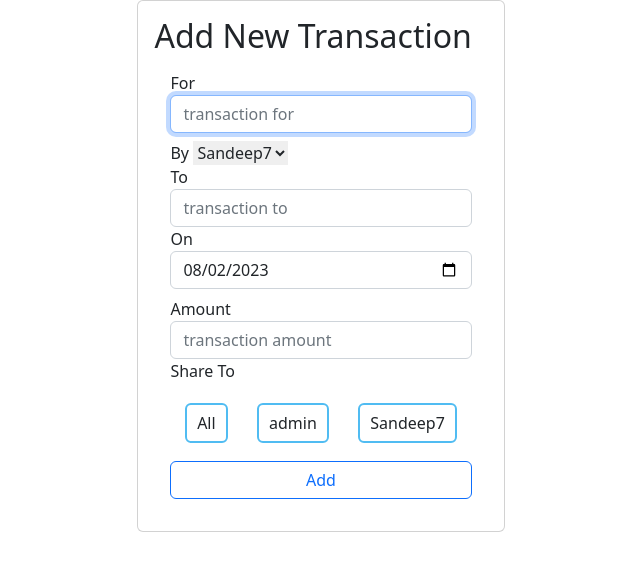
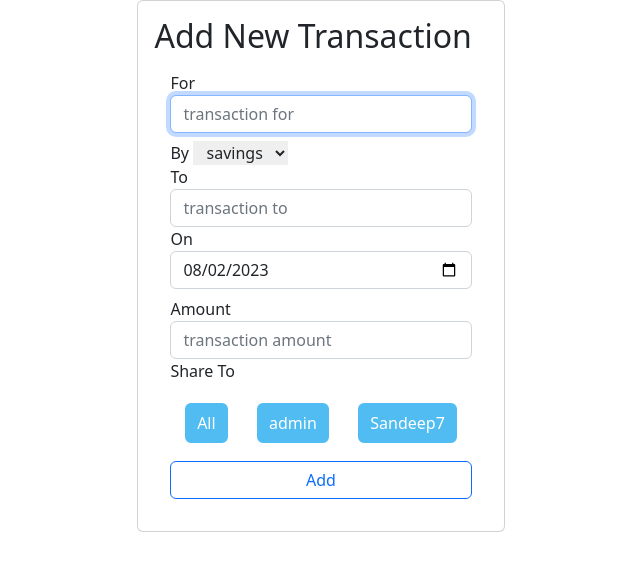
Before and after one commit to SandeepK1729/tm, a Django app: page /group/2/transactions/add in a window 1280 px wide. Shown: the part 62-633 px from the top of the page, without its empty margins (319-959 px from the left). Run offline with Django 4.2, Linux system fonts and the light colour scheme; a user stored in the database is signed in; data comes from the database, SQL or seed files in the repository; both versions use the stored data as it was after the commit; some libraries are stand-ins or nearby versions.

Commit message:
Fix issue #15, add saving bank option
This commit adds a new field to the group model, which is a boolean
field. This field is used to determine whether the group is a saving
bank or not. If the group is a saving bank, then the group will be
displayed in the nav bar. If not, then the group will not be displayed
in the nav bar.

This commit also adds a new migration file, which is used to add the
new field to the group model.

```diff
--- a/group/models.py
+++ b/group/models.py
@@ -19,6 +19,16 @@ class Group(models.Model):
                 )
     created_by  = models.ForeignKey("core.User", on_delete = models.CASCADE)
     created_on  = models.DateTimeField(default = timezone.now)
+    savings     = models.IntegerField(verbose_name = "Savings", default = 0)
+    maintainer  = models.ForeignKey(
+                    "core.User",
+                    verbose_name = "Savings Account Maintainer",
+                    on_delete = models.CASCADE,
+                    related_name = "maintaining_groups",
+                    related_query_name = "maintaining_groups",
+                    blank = True,
+                    null = True
+                )
 
     def __str__(self):
         return f"{self.name} created by {self.created_by}"
@@ -34,6 +44,7 @@ class Group(models.Model):
 
     def save(self, *args, **kwargs):
         super().save(*args, **kwargs)
+        self.maintainer = self.created_by
         self.created_by.groups.add(self)
 
     def add_member(self, user):
@@ -44,6 +55,25 @@ class Group(models.Model):
         for user in users:
             user.groups.add(self)
             user.save()
+
+    @property
+    def get_savings_amount(self):
+        savings_amount = 0
+
+        for transaction in self.transactions.all():
+            if transaction.transaction_for != "savings" and transaction.by != User.objects.get("savings"):
+                continue
+
+            if transaction.transaction_for == "savings":
+                savings_amount += transaction.amount
+            if transaction.by == "savings":
+                savings_amount -= transaction.amount
+
+            print("debugger")
+
+    def update_savings_amount(self):
+        self.savings = self.get_savings_amount
+        self.save()
 
 class Transaction(models.Model):
     """
@@ -60,3 +90,21 @@ class Transaction(models.Model):
 
     def __str__(self):
         return f"transaction for {self.transaction_for} by {self.by} on {self.on} to {self.to} of amount {self.amount}"
+
+    def save(self, *args, **kwargs):
+        # if self.id is None:
+        #     if self.transaction_for == "savings" and self.amount > 0:
+        #         self.of_group.savings += self.amount
+
+        # else:
+        #     self.of_group.update_savings_amount()
+
+        super().save(*args, **kwargs)
+
+    def delete(self, *args, **kwargs):
+        if self.transaction_for == "savings" and self.amount > 0:
+            self.of_group.savings -= self.amount
+        if self.by == "savings":
+            self.of_group.savings += self.amount
+        self.of_group.save()
+        super().delete(*args, **kwargs)
--- a/group/views.py
+++ b/group/views.py
@@ -91,6 +91,7 @@ def add_group_transaction_view(request, group):
         'group' : group,
         'title' : f'Add Transaction in {group.name} Group',
         'is_individual_group' : len(group.get_members) == 1,
+        'savings' : User.objects.get(username = "savings"),
         'transaction' : Transaction.objects.filter(id = request.GET.get('id')).first() if "id" in request.GET else None,
     })
 
@@ -108,18 +109,46 @@ def api_group_transactions_view(request, id):
             transaction.delete()
             return redirect(to = f'/group/{group.id}/transactions')
 
+        savings_account_balance     = group.savings
+
+        if transaction.id is not None:
+            if transaction.transaction_for == "savings":
+                savings_account_balance -= transaction.amount
+            if transaction.by == "savings":
+                savings_account_balance += transaction.amount
+
+
         transaction.transaction_for = request.POST.get("for")
         transaction.by              = User.objects.get(username = request.POST.get("by"))
         transaction.to              = request.POST.get("to")
         transaction.of_group        = group
-        transaction.amount          = request.POST.get("amount")
+        transaction.amount          = int(request.POST.get("amount"))
         transaction.on              = request.POST.get("on")
         transaction.added_by        = request.user
+
+        if request.POST.get("is_it_for_savings", "on") == "on":
+            transaction.transaction_for = "savings"
+            transaction.to = "savings"
+
         transaction.save()
 
+
         transaction.share_to.clear()
-        share_to = [User.objects.get(username = username) for username in request_POST.get("share_to", [])]
+
+        if "share_to" in request_POST:
+            share_to = [User.objects.get(username = username) for username in request_POST.get("share_to", [])]
+        else:
+            share_to = group.get_members
+
         transaction.share_to.add(*share_to)
+
+        if transaction.transaction_for == "savings":
+            savings_account_balance += transaction.amount
+        if transaction.by == "savings":
+            savings_account_balance -= transaction.amount
+
+        group.savings = savings_account_balance
+        group.save()
 
         return redirect(to = f'/group/{group.id}/transactions')
 
--- a/transaction_manager/settings.py
+++ b/transaction_manager/settings.py
@@ -34,7 +34,8 @@ DEBUG = env("DEBUG", default = False)
 ALLOWED_HOSTS = [
     '127.0.0.1',
     '.vercel.app',
-    '.all-go-rythm.software'
+    '.all-go-rythm.software',
+    'localhost'
 ]
 
 
--- a/transaction_manager/templates/nav.html
+++ b/transaction_manager/templates/nav.html
@@ -20,6 +20,12 @@
             <li class="nav-item">
               <a class="nav-link active" aria-current="page" href="{% url 'group' group.id %}">{{ group.name }}</a>
             </li>
+
+            {% if group.savings != 0 %}
+              <li class="nav-item">
+                <a class="nav-link active text-success" aria-current="page" href="{% url 'transactions monthly split' group.id %}">Savings : {{ group.savings }}</a>
+              </li>
+            {% endif %}
 
             <li class="nav-item">
               <a class="nav-link active" aria-current="page" href="{% url 'transactions' group.id %}">View Transactions</a>
--- a/transaction_manager/templates/pages/add_transaction.html
+++ b/transaction_manager/templates/pages/add_transaction.html
@@ -78,11 +78,14 @@
                                 <label for="for">By</label>
 
                                 <select  required autofocus class="" name="by" id="by">
+                                    {% if user != group.maintainer %}
+                                        <option value="{{ savings.username }}"  class="text-center" {% if transaction.by == savings %}selected{% endif %}>{{ savings.username }}</option>
+                                    {% endif %}
                                     {% for member in group.get_members %}
                                         {% if member != user %}
                                             <option value="{{ member.username }}"  class="text-center" {% if transaction.by == member %}selected{% endif %}>{{ member.username }}</option>
                                         {% else %}
-                                            {% if is_individual_group %}
+                                            {% if is_individual_group or user == group.maintainer %}
                                                 <option value="{{ user.username }}"    class="text-center" {% if transaction.by == member %}selected{% endif %}> You </option>
                                             {% endif %}
                                         {% endif %}
@@ -105,7 +108,20 @@
                                 <input type="number" required autofocus class="form-control" name="amount" id="amount" placeholder="transaction amount" value="{{ transaction.amount }}">
                             </div>
 
-                            <div class="form-group">
+                            {% if user == group.maintainer %}
+                                <div class="form-group mt-2">
+                                    <label for="saving">Is it for savings : </label>
+                                    <input
+                                        type="checkbox"
+                                        name="is_it_for_savings"
+                                        {% if transaction.for == savings.username %} checked {% endif %}
+                                        id="saving_transaction"
+
+                                    >
+                                </div>
+                            {% endif %}
+
+                            <div class="form-group show_list" >
                                 <label for="share_to">Share To</label>
 
                                 <div class="checkbox-parent">
@@ -113,6 +129,7 @@
                                         <input
                                             type="checkbox"
                                             id="all_options"
+                                            checked
                                         />
                                         <div>
                                             <span>
@@ -159,11 +176,40 @@
             $("#on").val(today);
         {% endif %}
 
-        $('#all_options').change(function() {
-            var isChecked = $(this).is(':checked');
+        function change_checkboxes() {
+            var isChecked = $("#all_options").is(':checked');
             $('.share_options').prop('checked', isChecked);
+        }
+        $('#all_options').change(change_checkboxes);
+        change_checkboxes();
+
+        let is_toggle = $("#saving_transaction");
+        let for_input = $("#for");
+        let to_input  = $("#to");
+        let show_list = $(".show_list");
+
+        $("#saving_transaction").on("change", function toggleTransactionFor() {
+
+            if(is_toggle.is(":checked")) {
+                for_input.val("{{ savings.username }}");
+                for_input.attr('disabled', 'disabled');
+
+                to_input.val("{{ savings.username }}");
+                to_input.attr('disabled', 'disabled');
+
+                show_list.hide();
+            }
+            else {
+                for_input.val("");
+                for_input.removeAttr('disabled')
+
+                to_input.val("");
+                to_input.removeAttr('disabled')
+
+                show_list.show();
+            }
         });
 
     })
 </script>
-{% endblock body %}
+{% endblock %}
--- a/transaction_manager/templates/pages/transactions.html
+++ b/transaction_manager/templates/pages/transactions.html
@@ -92,6 +92,8 @@
                 let is_owner = (data[i].fields.added_by == "{{ user.username }}");
 
                 var tr = document.createElement('tr');
+                tr.classList.add(data[i].fields.transaction_for != "savings" ? "text-dark" : "text-success");
+
                 var re = `
                     <td scope="row"
                         > ${ is_owner ? "You" : data[i].fields.added_by} </td>
```
Also changed, not shown: group/migrations/0009_group_maintainer_group_savings.py (added), transaction_manager/db.sqlite3.
